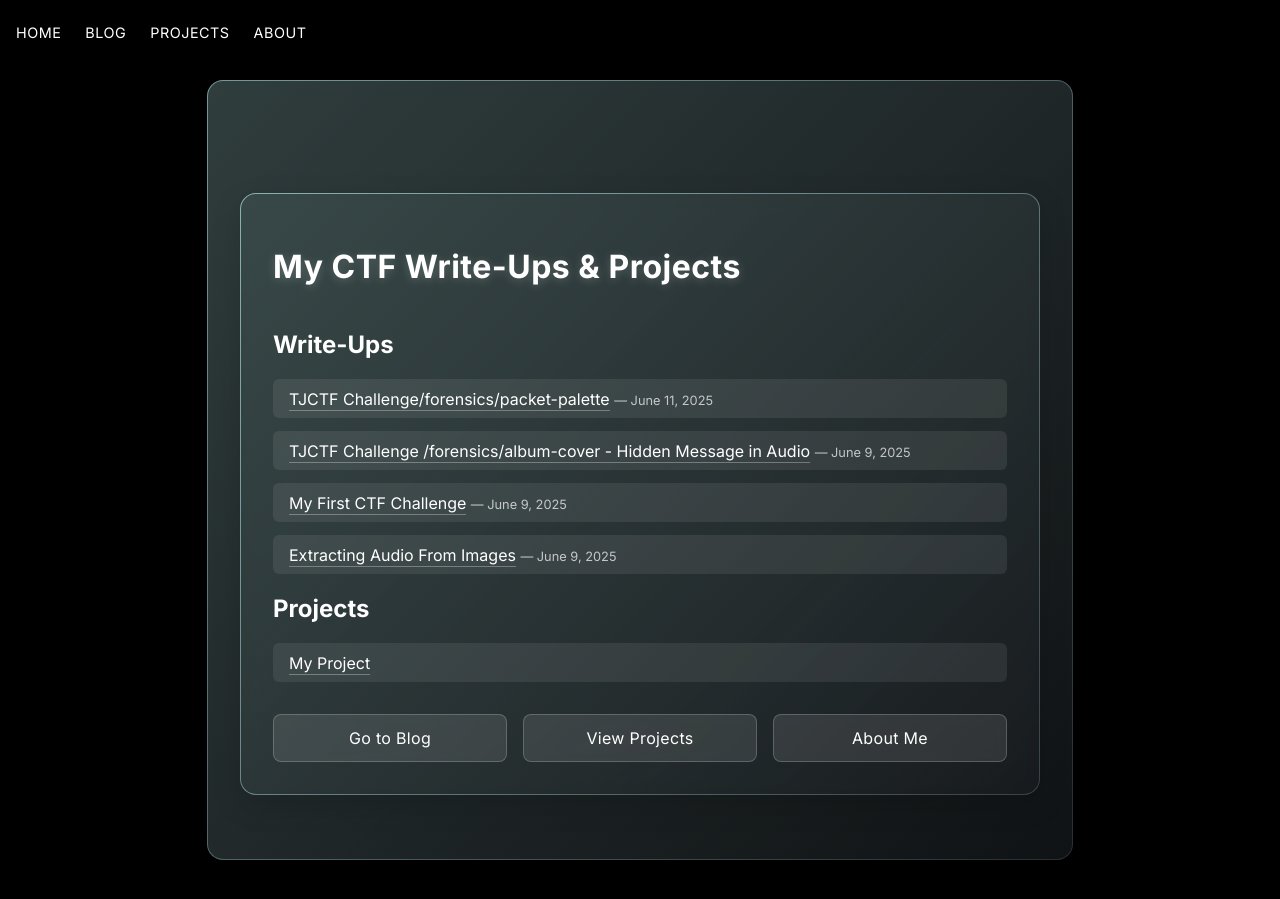
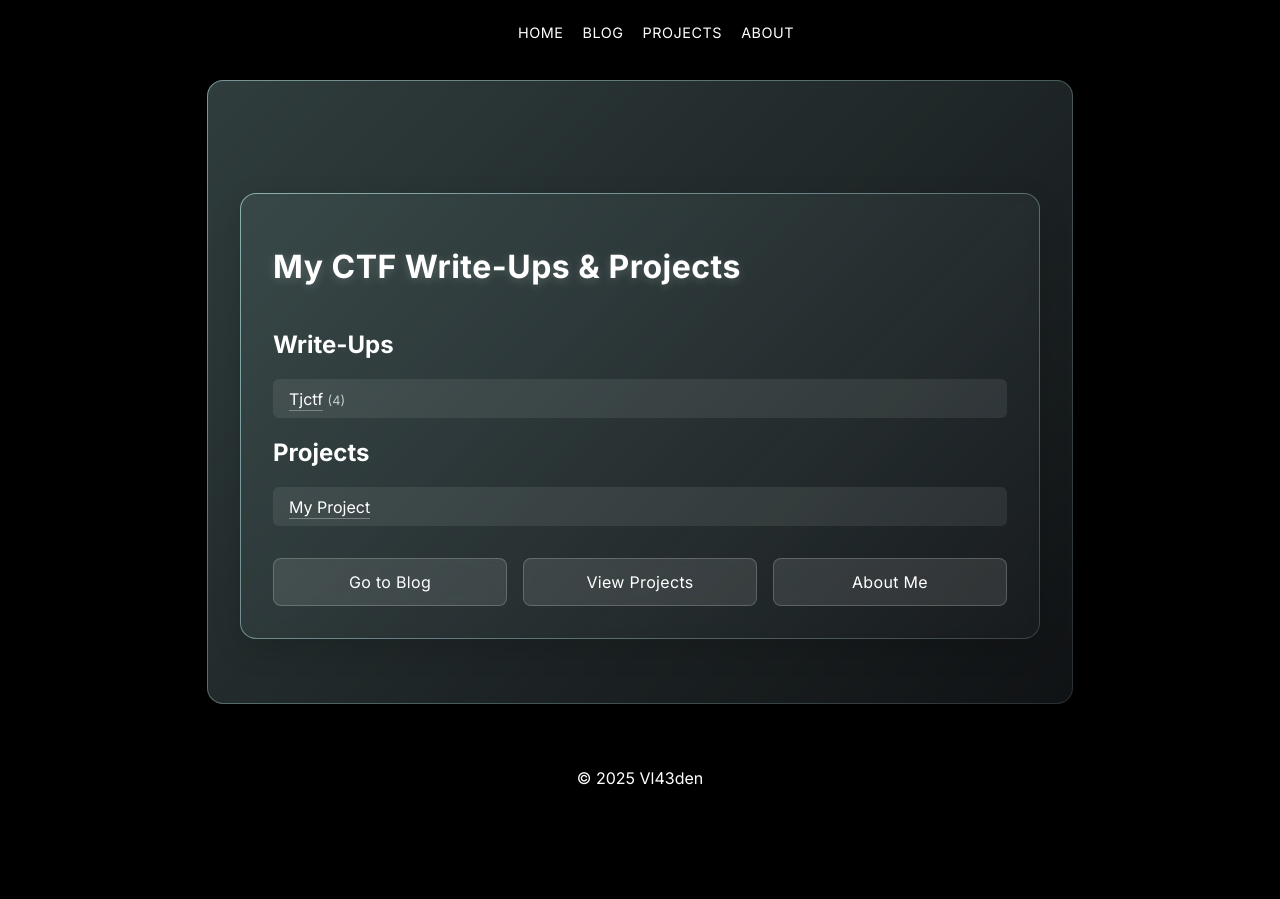
Before and after one commit to vl43den/vl43den.github.io, a Jekyll site: the page built from index.html, in a window 1280 px wide. Built offline with Jekyll 4.4.1, drawn with Linux system fonts in a browser that asks for light colours; the list of posts is cut into pages by our own code.

Commit message:
Refine writeups pages and navigation

```diff
--- a/_config.yml
+++ b/_config.yml
@@ -10,7 +10,7 @@
     permalink: /projects/:path/
   ctfs:
     output: true
-    permalink: /:collection/:path/
+    permalink: /writeups/:path/
 
 markdown: kramdown
 theme: minima
@@ -38,4 +38,4 @@
       type: "ctfs"
     values:
       layout: challenge
-      permalink: /:collection/:path/
+      permalink: /writeups/:path/
--- a/_posts/tjctf/2025-06-09-tjctf-audio-steganography.md
+++ b/_ctfs/tjctf/audio-steganography.md
@@ -1,11 +1,11 @@
 ---
-layout: post
-title:  "TJCTF Challenge /forensics/album-cover - Hidden Message in Audio"
-date:   2025-06-09 14:30:00 +00:00
-tags:   [forensics, audio, steganography, ctf, tjctf]
+layout: challenge
+title: "TJCTF Challenge /forensics/album-cover - Hidden Message in Audio"
+date: 2025-06-09 14:30:00 +00:00
+event: tjctf
+permalink: /writeups/tjctf/audio-steganography/
+tags: [forensics, audio, steganography, ctf, tjctf]
 ---
-
-# Hidden Message in Audio - TJCTF 2025
 
 ## Challenge Overview
 
--- a/_posts/tjctf/2025-06-11-udp-png-extraction-writeup.md
+++ b/_ctfs/tjctf/udp-png-extraction.md
@@ -1,11 +1,11 @@
 ---
-layout: post
-title:  "TJCTF Challenge/forensics/packet-palette"
-date:   2025-06-11 12:00:00 +0000
-categories: [ctf]
-tags:      [pcap, wireshark, tshark, python, png]
+layout: challenge
+title: "TJCTF Challenge/forensics/packet-palette"
+date: 2025-06-11 12:00:00 +0000
+event: tjctf
+permalink: /writeups/tjctf/packet-palette/
+tags: [pcap, wireshark, tshark, python, png]
 ---
-
 ## Challenge Description
 
 We’re given a `.pcapng` containing UDP traffic on a non-standard port (1337). At first glance the payloads look like fixed-size blobs with repeating headers. Our goal: reconstruct an embedded PNG to recover the flag.
--- a/_layouts/default.html
+++ b/_layouts/default.html
@@ -10,10 +10,7 @@
   <link rel="stylesheet" href="{{ '/assets/css/main.css' | relative_url }}">
 </head>
 <body>
-  <!-- 1) Swirl canvas -->
-  <canvas id="canvas"></canvas>
-  <div class="overlay"></div>
-  <!-- 2) Header -->
+  <!-- Header -->
   {% include header.html %}
 
   <!-- 3) Your page’s content -->
@@ -23,9 +20,7 @@
 
   <!-- 4) Footer -->
   {% include footer.html %}
-  <!-- 5) Scripts -->
-  <script src="https://unpkg.com/simplex-noise@2.4.0/simplex-noise.js"></script>
-  <script src="{{ '/assets/js/swirl.js' | relative_url }}"></script>
+  <!-- Scripts -->
   <script src="{{ '/assets/js/widgets.js' | relative_url }}"></script>
   <script src="{{ '/assets/js/hover-effect.js' | relative_url }}"></script>
   <script src="{{ '/assets/js/typing-effect.js' | relative_url }}"></script>
--- a/assets/css/main.css
+++ b/assets/css/main.css
@@ -25,29 +25,6 @@
   transform: translateY(-1px);
 }
 
-/* 2) Canvas: full-screen, at the very back */
-canvas#canvas {
-  position: fixed;
-  top: 0;
-  left: 0;
-  width: 100vw;
-  height: 100vh;
-  z-index: -2;
-  display: block;
-  opacity: 0.9;
-}
-
-/* 3) Overlay: subtle tint above the swirl */
-.overlay {
-  position: fixed;
-  top: 0; left: 0;
-  width: 100vw;
-  height: 100vh;
-  /* Pronounced ice-blue overlay */
-  background: linear-gradient(135deg, rgba(200, 255, 255, 0.60) 0%, rgba(200, 230, 255, 0.2) 100%);
-  z-index: -1;
-  pointer-events: none;
-}
 
 /* Modern title - clean style */
 h1 {
@@ -71,7 +48,9 @@
 }
 header nav {
   display: flex;
-  gap: 1.5rem;
+  gap: 1.2rem;
+  flex-wrap: wrap;
+  justify-content: center;
 }
 header nav a {
   color: #fff;
@@ -179,12 +158,12 @@
 }
 
 /* 8) Post list with white cards */
-section ul {
+section > ul {
   list-style: none;
   padding: 0;
 }
 
-section li {
+section > ul > li {
   margin-bottom: 0.8rem;
   padding: 0.6rem 1rem;
   background: rgba(255, 255, 255, 0.08);
@@ -192,9 +171,27 @@
   transition: all 0.3s ease;
 }
 
-section li:hover {
+section > ul > li:hover {
   background: rgba(255, 255, 255, 0.12);
   transform: translateX(5px);
+}
+
+section > ul > li > ul {
+  list-style: none;
+  margin: 0.5rem 0 0;
+  padding-left: 1rem;
+}
+
+section > ul > li > ul > li {
+  margin-bottom: 0.4rem;
+  padding: 0;
+  background: none;
+  transform: none;
+}
+
+section > ul > li > ul > li:hover {
+  background: none;
+  transform: none;
 }
 
 section li small {
--- a/assets/js/swirl.js
+++ /dev/null
@@ -1,66 +0,0 @@
-(() => {
-  const canvas = document.getElementById('canvas');
-  const ctx    = canvas.getContext('2d');
-  let w, h;
-
-  function resize() {
-    w = canvas.width  = window.innerWidth;
-    h = canvas.height = window.innerHeight;
-  }
-  window.addEventListener('resize', resize);
-  resize();
-  const noise = new SimplexNoise();
-
-  // Modern color palette - subtle blues and purples
-  const colors = [
-    'rgba(120, 150, 255, 0.7)', // Light blue
-    'rgba(150, 120, 255, 0.7)', // Light purple
-    'rgba(180, 180, 255, 0.7)', // Very light blue
-    'rgba(255, 255, 255, 0.9)'  // White (brighter)
-  ];
-
-  // Create more particles with varied sizes for a more dynamic effect
-  const particles = Array.from({ length: 300 }, () => ({
-    x: Math.random() * w,
-    y: Math.random() * h,
-    size: Math.random() * 2.5 + 0.5, // Varied sizes
-    color: colors[Math.floor(Math.random() * colors.length)], // Random color
-    speed: 0.3 + Math.random() * 0.8 // Varied speeds
-  }));
-
-  let time = 0;
-  function animate() {
-    ctx.clearRect(0, 0, w, h);
-    // Using a much lower alpha value to reduce flashing
-    ctx.fillStyle = 'rgba(0,0,0,0.01)';
-    ctx.fillRect(0, 0, w, h);
-
-    time += 0.005;
-
-    particles.forEach(p => {
-      // More complex movement pattern with time factor
-      const angle = noise.noise3D(p.x * 0.001, p.y * 0.001, time) * Math.PI * 2;
-
-      p.x += Math.cos(angle) * p.speed;
-      p.y += Math.sin(angle) * p.speed;
-
-      // Wrap around edges
-      if (p.x < 0) p.x = w;
-      if (p.x > w) p.x = 0;
-      if (p.y < 0) p.y = h;
-      if (p.y > h) p.y = 0;
-
-      // Draw with glow effect
-      ctx.globalAlpha = 0.8;
-      ctx.fillStyle = p.color;
-
-      // Draw circle instead of rectangle for smoother particles
-      ctx.beginPath();
-      ctx.arc(p.x, p.y, p.size, 0, Math.PI * 2);
-      ctx.fill();
-    });
-
-    requestAnimationFrame(animate);
-  }
-  requestAnimationFrame(animate);
-})();
--- a/index.html
+++ b/index.html
@@ -8,16 +8,14 @@
 
   <section>
     <h2>Write-Ups</h2>
+    {% assign grouped = site.ctfs | group_by: 'event' %}
     <ul>
-      {% for post in site.posts %}
-        <li>
-          <a href="{{ post.url | relative_url }}">{{ post.title }}</a>
-          <small>— {{ post.date | date: "%B %-d, %Y" }}</small>
-        </li>
-      {% endfor %}
-      {% if site.posts == empty %}
-        <li>No write-ups yet.</li>
-      {% endif %}
+    {% for grp in grouped %}
+      <li><a href="{{ '/writeups/' | append: grp.name | append: '/' | relative_url }}">{{ grp.name | capitalize }}</a> <small>({{ grp.items | size }})</small></li>
+    {% endfor %}
+    {% if grouped == empty %}
+      <li>No write-ups yet.</li>
+    {% endif %}
     </ul>
   </section>
 
--- /dev/null
+++ b/writeups/tjctf/index.html
@@ -0,0 +1,5 @@
+---
+layout: event
+title: TJCTF Write-Ups
+event: tjctf
+---
```
Also changed, not shown: _ctfs/tjctf/extracting-audio-from-images.md (added, +10 -0 lines), _ctfs/tjctf/hello-pwn.md (added, +10 -0 lines), _layouts/event.html (added, +13 -0 lines), _posts/tjctf/2025-06-08-tjctf-writeup.md (deleted, +0 -8 lines), writeups/index.html (added, +15 -0 lines), _posts/tjctf/2025-06-09-extracting-audio-from-images.md (deleted), assets/js/simplex-noise.min.js (added).
